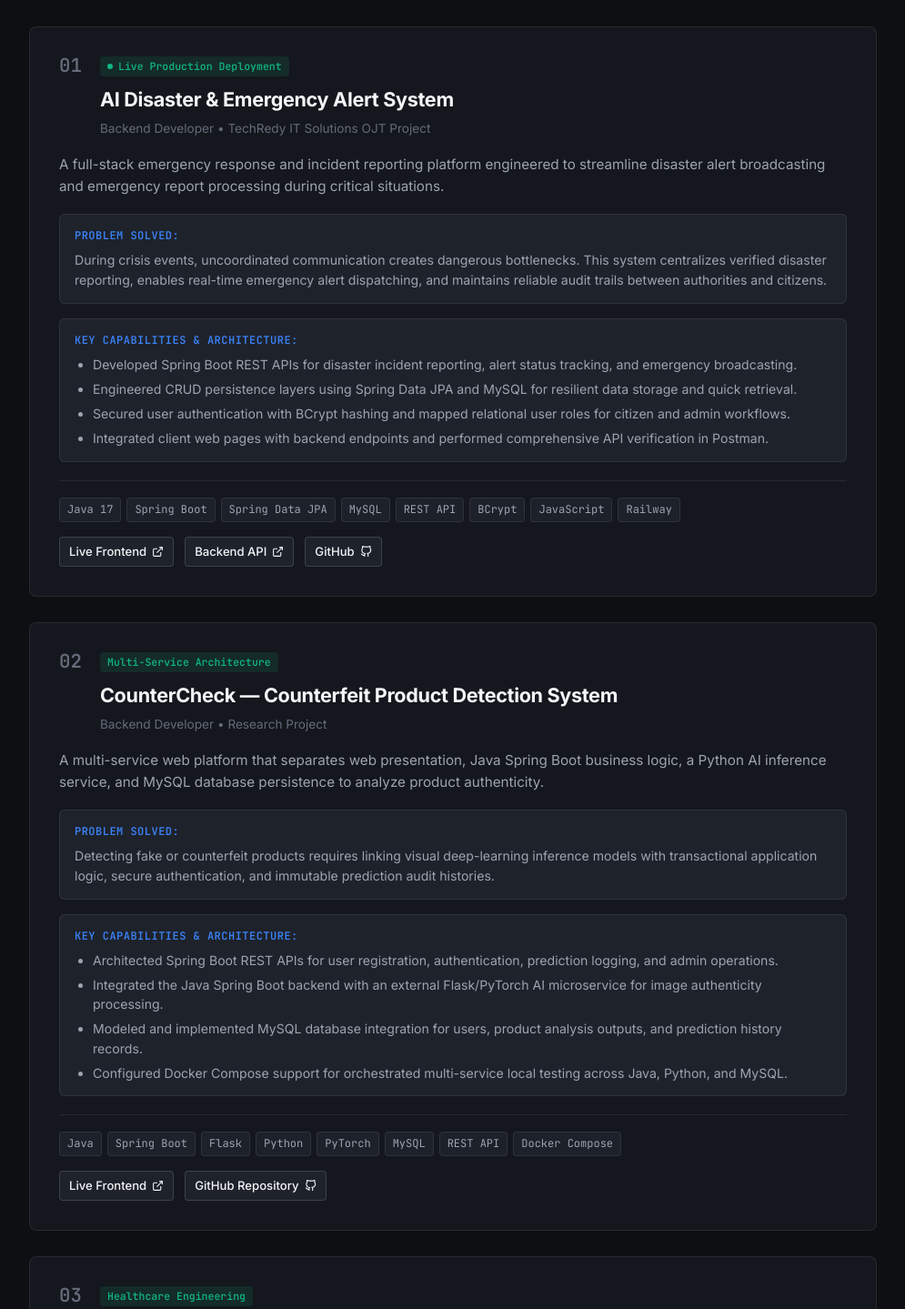
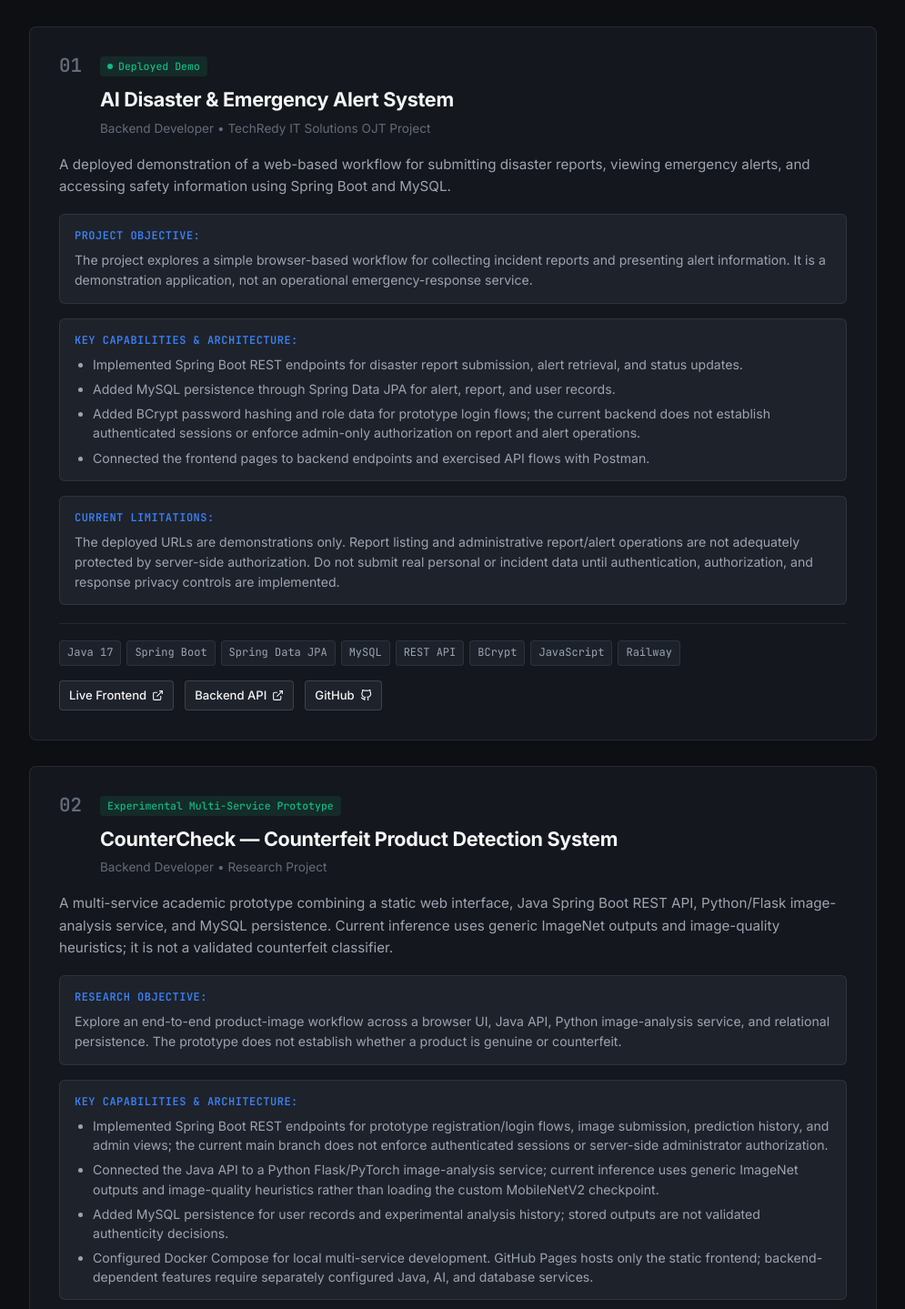
Before and after one commit to lomeshpawar/lomeshpawar.github.io, a website: page index.html in a window 1280 px wide. Shown: the part 1513-2952 px from the top of the page at 91% size, without its empty margins (142-1137 px from the left). Drawn offline with Linux system fonts and the light colour scheme.

Commit message:
docs: accurately disclose project prototype limitations
* docs: accurately describe prototype project limitations

* docs: disclose limitations of deployed project demos

```diff
--- a/index.html
+++ b/index.html
@@ -304,7 +304,7 @@
               <div class="project-title-group">
                 <div class="project-tag-badge">
                   <span class="live-indicator-dot"></span>
-                  <span>Live Production Deployment</span>
+                  <span>Deployed Demo</span>
                 </div>
                 <h3 class="project-name">AI Disaster &amp; Emergency Alert System</h3>
                 <p class="project-role">Backend Developer • TechRedy IT Solutions OJT Project</p>
@@ -312,24 +312,29 @@
             </div>
 
             <p class="project-description">
-              A full-stack emergency response and incident reporting platform engineered to streamline disaster alert broadcasting and emergency report processing during critical situations.
+              A deployed demonstration of a web-based workflow for submitting disaster reports, viewing emergency alerts, and accessing safety information using Spring Boot and MySQL.
             </p>
 
             <div class="project-detail-box">
-              <span class="detail-label">Problem Solved:</span>
+              <span class="detail-label">Project Objective:</span>
               <p class="detail-text">
-                During crisis events, uncoordinated communication creates dangerous bottlenecks. This system centralizes verified disaster reporting, enables real-time emergency alert dispatching, and maintains reliable audit trails between authorities and citizens.
+                The project explores a simple browser-based workflow for collecting incident reports and presenting alert information. It is a demonstration application, not an operational emergency-response service.
               </p>
             </div>
 
             <div class="project-detail-box">
               <span class="detail-label">Key Capabilities &amp; Architecture:</span>
               <ul class="project-bullet-list">
-                <li>Developed Spring Boot REST APIs for disaster incident reporting, alert status tracking, and emergency broadcasting.</li>
-                <li>Engineered CRUD persistence layers using Spring Data JPA and MySQL for resilient data storage and quick retrieval.</li>
-                <li>Secured user authentication with BCrypt hashing and mapped relational user roles for citizen and admin workflows.</li>
-                <li>Integrated client web pages with backend endpoints and performed comprehensive API verification in Postman.</li>
+                <li>Implemented Spring Boot REST endpoints for disaster report submission, alert retrieval, and status updates.</li>
+                <li>Added MySQL persistence through Spring Data JPA for alert, report, and user records.</li>
+                <li>Added BCrypt password hashing and role data for prototype login flows; the current backend does not establish authenticated sessions or enforce admin-only authorization on report and alert operations.</li>
+                <li>Connected the frontend pages to backend endpoints and exercised API flows with Postman.</li>
               </ul>
+            </div>
+
+            <div class="project-detail-box">
+              <span class="detail-label">Current limitations:</span>
+              <p class="detail-text">The deployed URLs are demonstrations only. Report listing and administrative report/alert operations are not adequately protected by server-side authorization. Do not submit real personal or incident data until authentication, authorization, and response privacy controls are implemented.</p>
             </div>
 
             <div class="project-footer">
@@ -367,7 +372,7 @@
               <span class="project-number">02</span>
               <div class="project-title-group">
                 <div class="project-tag-badge">
-                  <span>Multi-Service Architecture</span>
+                  <span>Experimental Multi-Service Prototype</span>
                 </div>
                 <h3 class="project-name">CounterCheck — Counterfeit Product Detection System</h3>
                 <p class="project-role">Backend Developer • Research Project</p>
@@ -375,24 +380,29 @@
             </div>
 
             <p class="project-description">
-              A multi-service web platform that separates web presentation, Java Spring Boot business logic, a Python AI inference service, and MySQL database persistence to analyze product authenticity.
+              A multi-service academic prototype combining a static web interface, Java Spring Boot REST API, Python/Flask image-analysis service, and MySQL persistence. Current inference uses generic ImageNet outputs and image-quality heuristics; it is not a validated counterfeit classifier.
             </p>
 
             <div class="project-detail-box">
-              <span class="detail-label">Problem Solved:</span>
+              <span class="detail-label">Research Objective:</span>
               <p class="detail-text">
-                Detecting fake or counterfeit products requires linking visual deep-learning inference models with transactional application logic, secure authentication, and immutable prediction audit histories.
+                Explore an end-to-end product-image workflow across a browser UI, Java API, Python image-analysis service, and relational persistence. The prototype does not establish whether a product is genuine or counterfeit.
               </p>
             </div>
 
             <div class="project-detail-box">
               <span class="detail-label">Key Capabilities &amp; Architecture:</span>
               <ul class="project-bullet-list">
-                <li>Architected Spring Boot REST APIs for user registration, authentication, prediction logging, and admin operations.</li>
-                <li>Integrated the Java Spring Boot backend with an external Flask/PyTorch AI microservice for image authenticity processing.</li>
-                <li>Modeled and implemented MySQL database integration for users, product analysis outputs, and prediction history records.</li>
-                <li>Configured Docker Compose support for orchestrated multi-service local testing across Java, Python, and MySQL.</li>
+                <li>Implemented Spring Boot REST endpoints for prototype registration/login flows, image submission, prediction history, and admin views; the current main branch does not enforce authenticated sessions or server-side administrator authorization.</li>
+                <li>Connected the Java API to a Python Flask/PyTorch image-analysis service; current inference uses generic ImageNet outputs and image-quality heuristics rather than loading the custom MobileNetV2 checkpoint.</li>
+                <li>Added MySQL persistence for user records and experimental analysis history; stored outputs are not validated authenticity decisions.</li>
+                <li>Configured Docker Compose for local multi-service development. GitHub Pages hosts only the static frontend; backend-dependent features require separately configured Java, AI, and database services.</li>
               </ul>
+            </div>
+
+            <div class="project-detail-box">
+              <span class="detail-label">Current limitations:</span>
+              <p class="detail-text">This is an experimental research prototype, not a validated counterfeit detector. The current main branch has incomplete server-side authorization and unauthenticated uploaded-image access. Do not use it for real purchasing, safety, enforcement, or product-authenticity decisions.</p>
             </div>
 
             <div class="project-footer">
```
Also changed, not shown: README.md.
